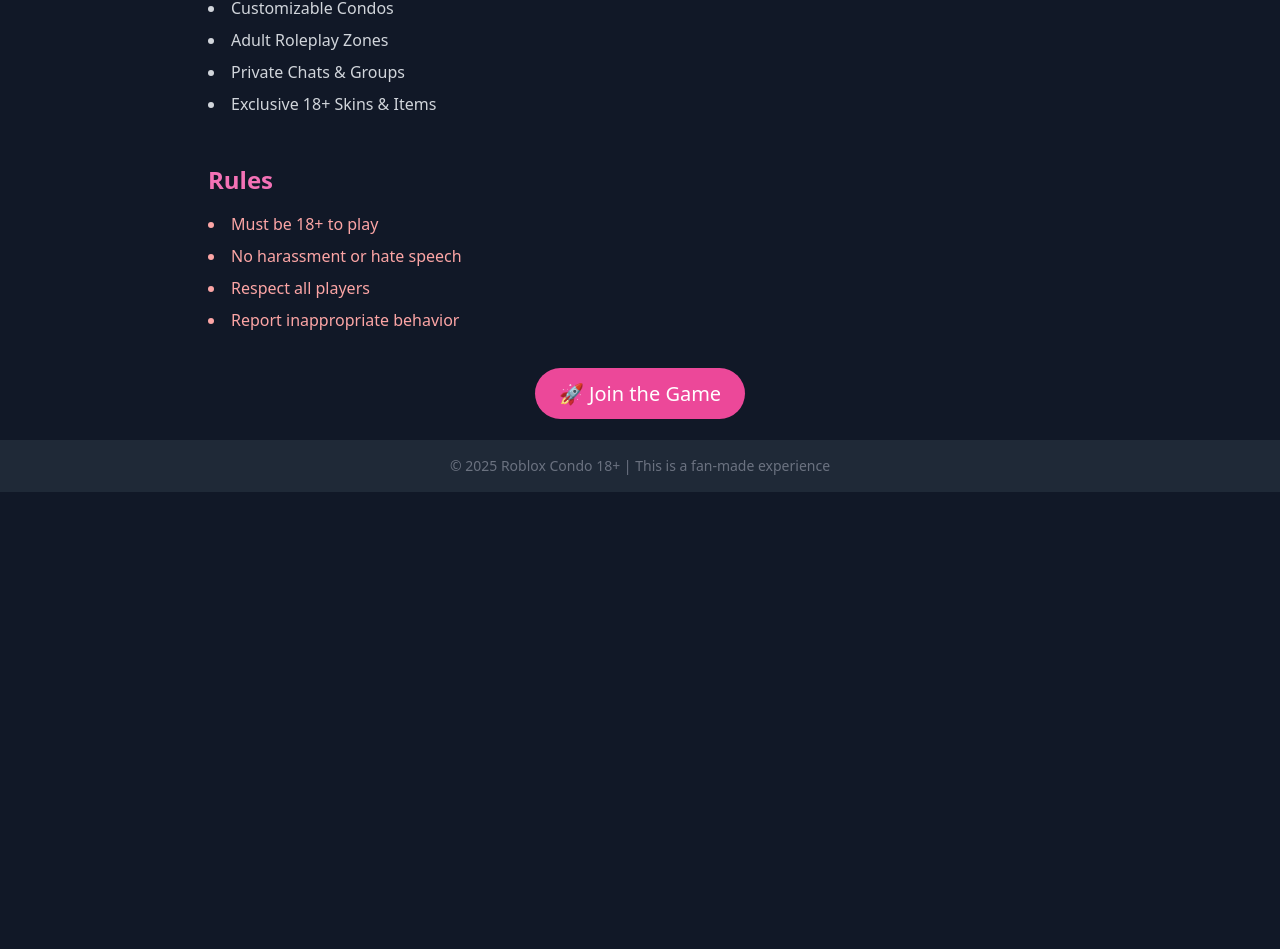
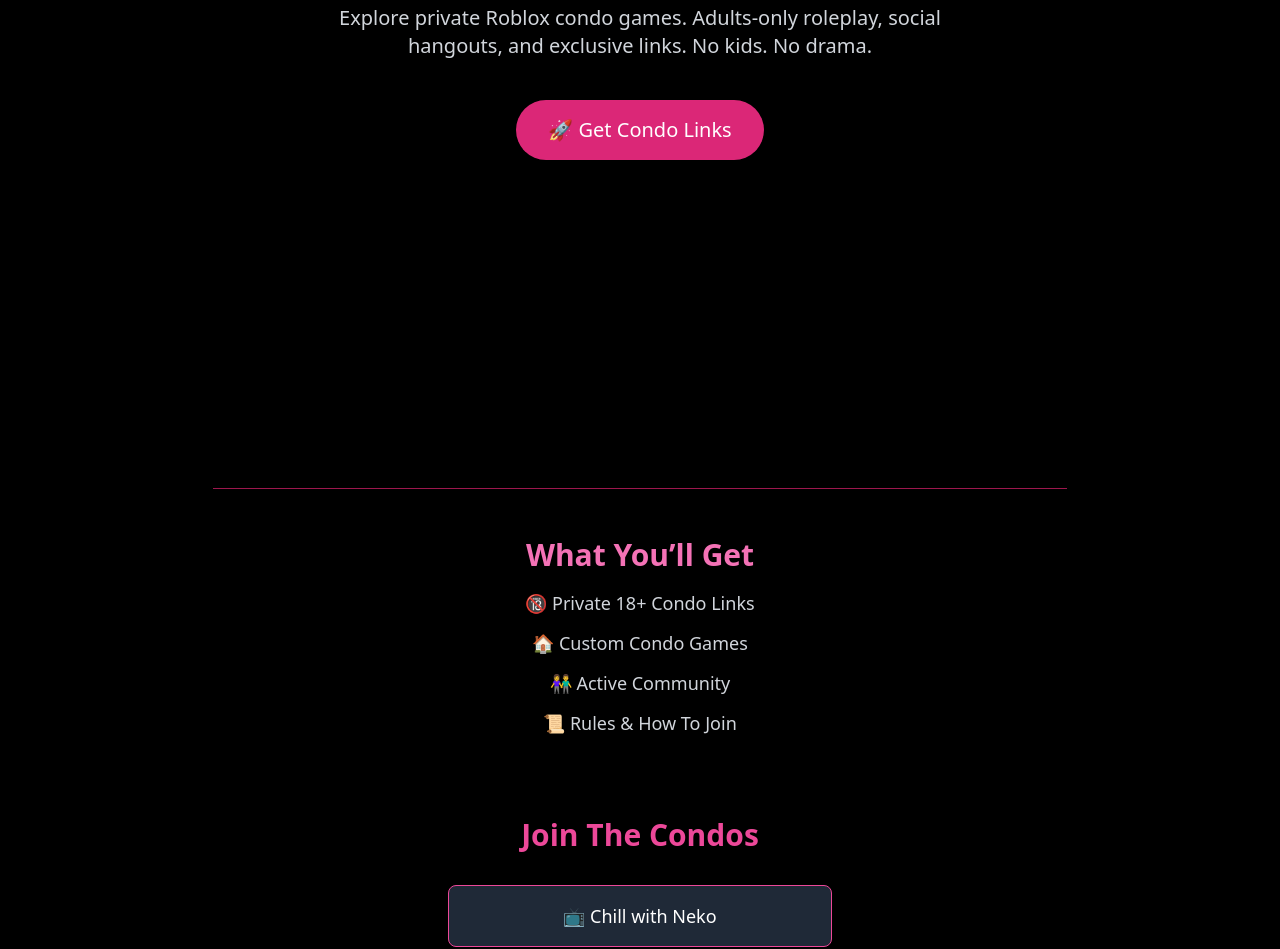
Before and after one commit to Crim9997/roblox-condo-site, a plain HTML site: page index.html in a window 1280 px wide. Shown: the part 360-1309 px from the top of the page. Before the commit the page ends 852 px from the top, so only its background shows below. Drawn offline with nearby package versions, Linux system fonts and the light colour scheme.

Commit message:
Update index.html

```diff
--- a/index.html
+++ b/index.html
@@ -3,54 +3,74 @@
   <head>
     <meta charset="UTF-8" />
     <meta name="viewport" content="width=device-width, initial-scale=1.0" />
-    <title>Condo 18+ | Roblox</title>
+    <title>Roblox Condos 18+</title>
     <script src="https://cdn.tailwindcss.com"></script>
+    <style>
+      html {
+        scroll-behavior: smooth;
+      }
+    </style>
   </head>
-  <body class="bg-gray-900 text-white font-sans">
-    <header class="text-center p-6 bg-gray-800 shadow-lg">
-      <h1 class="text-4xl font-bold text-pink-500">Roblox Condo 18+</h1>
-      <p class="text-gray-300 mt-2">Explore. Connect. Roleplay. Adults Only.</p>
-    </header>
+  <body class="bg-black text-white font-sans">
+    <!-- Hero Section -->
+    <section class="min-h-screen flex flex-col items-center justify-center text-center px-6">
+      <h1 class="text-5xl md:text-6xl font-bold text-pink-500 mb-6">
+        ROBLOX CONDOS 18+
+      </h1>
+      <p class="text-lg md:text-xl text-gray-300 max-w-2xl mb-10">
+        Explore private Roblox condo games. Adults-only roleplay, social hangouts, and exclusive links. No kids. No drama.
+      </p>
+      <a href="#links" class="bg-pink-600 hover:bg-pink-700 text-white px-8 py-4 rounded-full text-xl transition">
+        🚀 Get Condo Links
+      </a>
+    </section>
 
-    <main class="max-w-4xl mx-auto px-4 py-8 space-y-12">
-      <section class="text-center">
-        <h2 class="text-3xl font-semibold mb-4">What is Condo 18+?</h2>
-        <p class="text-lg text-gray-400">
-          This is an exclusive Roblox experience for mature players. Join the ultimate
-          social and roleplay hangout — meet new friends, decorate condos, and explore
-          adult-themed areas.
-        </p>
-      </section>
+    <!-- Divider -->
+    <div class="border-t border-pink-800 w-2/3 mx-auto my-12"></div>
 
-      <section>
-        <h3 class="text-2xl font-semibold text-pink-400 mb-4">Features</h3>
-        <ul class="list-disc list-inside text-gray-300 space-y-2">
-          <li>Customizable Condos</li>
-          <li>Adult Roleplay Zones</li>
-          <li>Private Chats & Groups</li>
-          <li>Exclusive 18+ Skins & Items</li>
-        </ul>
-      </section>
+    <!-- Info Section -->
+    <section class="px-6 text-center max-w-3xl mx-auto">
+      <h2 class="text-3xl font-bold mb-4 text-pink-400">What You’ll Get</h2>
+      <ul class="text-gray-300 text-lg space-y-3">
+        <li>🔞 Private 18+ Condo Links</li>
+        <li>🏠 Custom Condo Games</li>
+        <li>👫 Active Community</li>
+        <li>📜 Rules & How To Join</li>
+      </ul>
+    </section>
 
-      <section>
-        <h3 class="text-2xl font-semibold text-pink-400 mb-4">Rules</h3>
-        <ul class="list-disc list-inside text-red-300 space-y-2">
-          <li>Must be 18+ to play</li>
-          <li>No harassment or hate speech</li>
-          <li>Respect all players</li>
-          <li>Report inappropriate behavior</li>
-        </ul>
-      </section>
+    <!-- Links Section -->
+    <section id="links" class="px-6 py-20 text-center">
+      <h2 class="text-3xl font-bold mb-8 text-pink-500">Join The Condos</h2>
+      <div class="flex flex-col gap-4 items-center">
 
-      <div class="text-center">
-        <a href="#" class="bg-pink-500 hover:bg-pink-600 text-white px-6 py-3 rounded-full text-xl transition">
-          🚀 Join the Game
+        <!-- Button 1 -->
+        <a href="https://www.roblox.com.in/games/15087497266/AI-Watch-TV-with-neko?privateServerLinkCode=74018721997317954189772394124497"
+           target="_blank"
+           class="bg-gray-800 hover:bg-pink-700 px-6 py-4 rounded-lg text-lg border border-pink-500 transition w-full max-w-sm">
+          📺 Chill with Neko
         </a>
+
+        <!-- Button 2 -->
+        <a href="https://www.roblox.com.in/games/111892430388117/Wait-in-Line-for-Neko-Cake?privateServerLinkCode=74018721997317954189772394124497"
+           target="_blank"
+           class="bg-gray-800 hover:bg-pink-700 px-6 py-4 rounded-lg text-lg border border-pink-500 transition w-full max-w-sm">
+          🎂 Wait in Line for Niko's Cake
+        </a>
+
+        <!-- Button 3 -->
+        <a href="https://www.roblox.com.in/games/14153443454/Meet-a-neko?privateServerLinkCode=74018721997317954189772394124497"
+           target="_blank"
+           class="bg-gray-800 hover:bg-pink-700 px-6 py-4 rounded-lg text-lg border border-pink-500 transition w-full max-w-sm">
+          😺 Meet a Neko!
+        </a>
+
       </div>
-    </main>
+    </section>
 
-    <footer class="bg-gray-800 text-center p-4 text-sm text-gray-500">
-      &copy; 2025 Roblox Condo 18+ | This is a fan-made experience
+    <!-- Footer -->
+    <footer class="text-center py-8 text-sm text-gray-600">
+      &copy; 2025 Roblox Condos. Not affiliated with Roblox Corporation.
     </footer>
   </body>
 </html>
```
